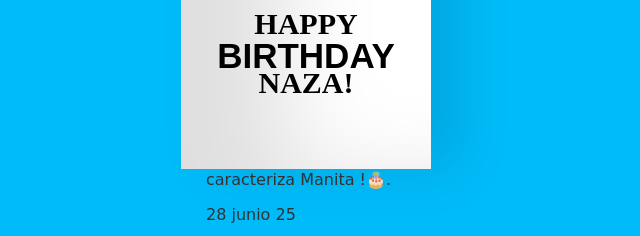
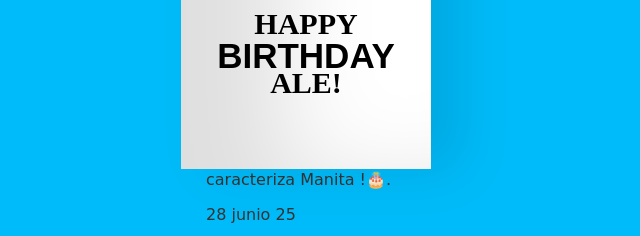
Before and after one commit to Brainy112/ale, a plain HTML site: page carta/index.html in a window 1280 px wide. Shown: the part 426-662 px from the top of the page, 334-974 px from the left. Drawn offline with Linux system fonts and the light colour scheme.

Commit message:
Update index.html

```diff
--- a/carta/index.html
+++ b/carta/index.html
@@ -20,7 +20,7 @@
           <div class="front-text">
           <h3 class="happy">HAPPY</h3>
           <h2 class="bday">BIRTHDAY</h2>
-          <h3 class="toyou">NAZA!</h3>
+          <h3 class="toyou">ALE!</h3>
           </div>
           <div class="wrap-deco">
         <div class="decorations"></div>
@@ -40,7 +40,7 @@
              <div class="inside-text">
           <h3 class="happy">HAPPY</h3>
           <h2 class="bday">BIRTHDAY</h2>
-          <h3 class="toyou">NAZA!</h3>
+          <h3 class="toyou">ALE!</h3>
           </div>
             <div class="wishes">
             <p>De Brainy ;).</p>
```
